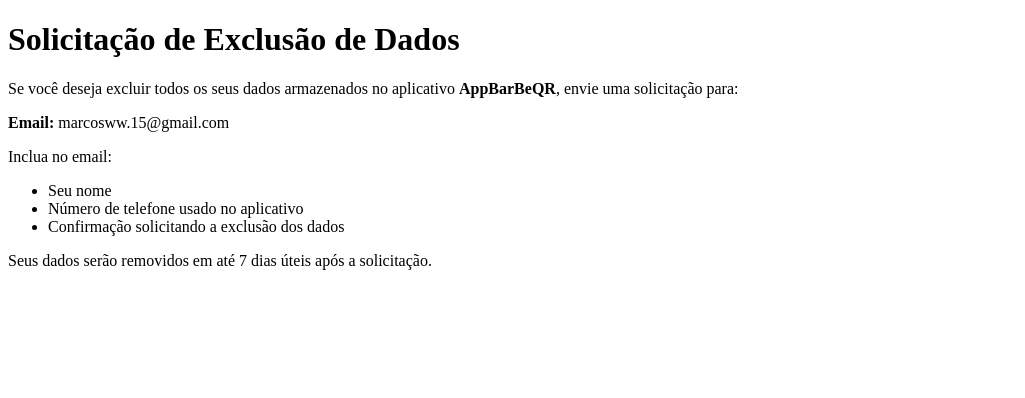
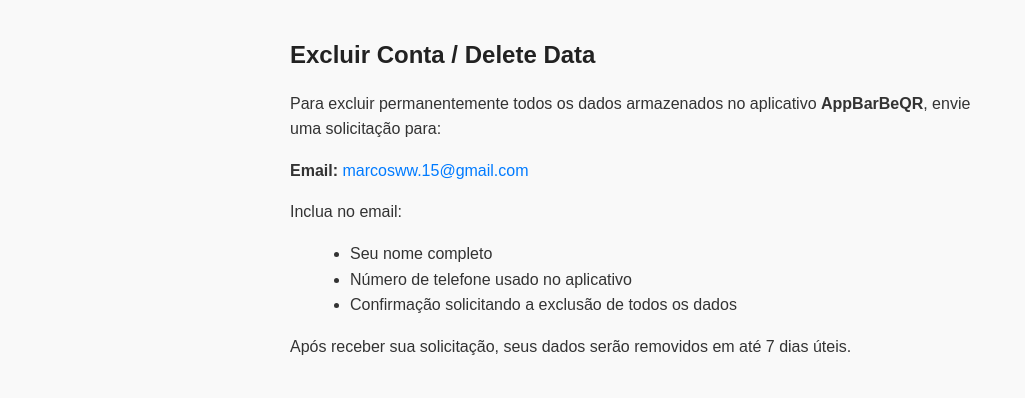
Before and after one commit to Marco471/AppBarBeQR, a website: page delete-data.html in a window 1280 px wide. Shown: the whole page, without its empty margins (0-1025 px from the left). Drawn offline with Linux system fonts and the light colour scheme.

Commit message:
Update delete-data.html for clarity and style

```diff
--- a/delete-data.html
+++ b/delete-data.html
@@ -1,22 +1,52 @@
+
 <!DOCTYPE html>
-<html>
+<html lang="pt-BR">
 <head>
   <meta charset="UTF-8">
-  <title>Exclusão de Dados - AppBarBeQR</title>
+  <meta name="viewport" content="width=device-width, initial-scale=1.0">
+  <title>Excluir Conta / Delete Data - AppBarBeQR</title>
+  <style>
+    body {
+      font-family: Arial, sans-serif;
+      padding: 20px;
+      line-height: 1.6;
+      max-width: 700px;
+      margin: auto;
+      background-color: #f9f9f9;
+      color: #333;
+    }
+    h1 {
+      color: #222;
+      font-size: 24px;
+    }
+    ul {
+      margin-left: 20px;
+    }
+    p, li {
+      font-size: 16px;
+    }
+    a {
+      color: #007BFF;
+      text-decoration: none;
+    }
+    a:hover {
+      text-decoration: underline;
+    }
+  </style>
 </head>
 <body>
-  <h1>Solicitação de Exclusão de Dados</h1>
-  <p>Se você deseja excluir todos os seus dados armazenados no aplicativo <b>AppBarBeQR</b>, envie uma solicitação para:</p>
+  <h1>Excluir Conta / Delete Data</h1>
+  <p>Para excluir permanentemente todos os dados armazenados no aplicativo <b>AppBarBeQR</b>, envie uma solicitação para:</p>
 
-  <p><b>Email:</b> marcosww.15@gmail.com</p>
+  <p><b>Email:</b> <a href="mailto:marcosww.15@gmail.com">marcosww.15@gmail.com</a></p>
 
   <p>Inclua no email:</p>
   <ul>
-    <li>Seu nome</li>
+    <li>Seu nome completo</li>
     <li>Número de telefone usado no aplicativo</li>
-    <li>Confirmação solicitando a exclusão dos dados</li>
+    <li>Confirmação solicitando a exclusão de todos os dados</li>
   </ul>
 
-  <p>Seus dados serão removidos em até 7 dias úteis após a solicitação.</p>
+  <p>Após receber sua solicitação, seus dados serão removidos em até 7 dias úteis.</p>
 </body>
 </html>
```
